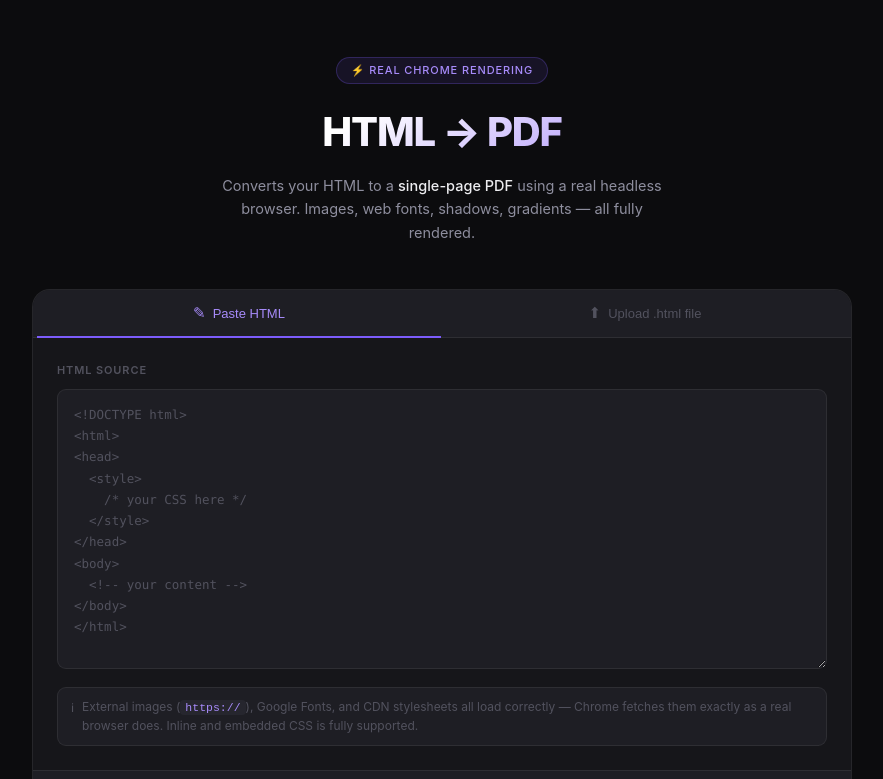
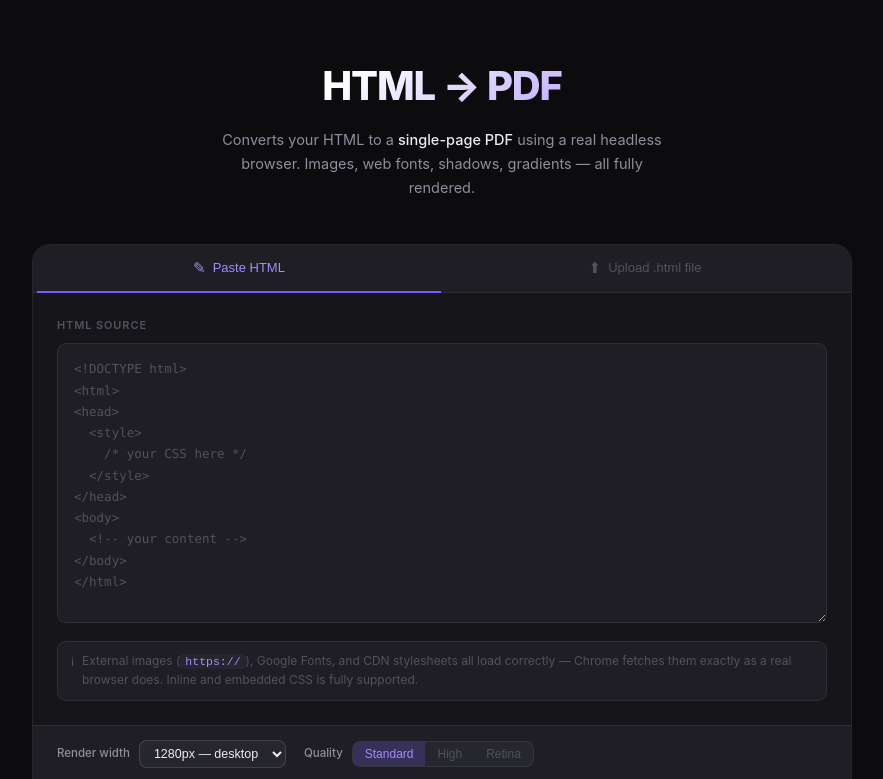
Before and after one commit to sfisosibanyoni/html-pdf-converter, a website: page index.html in a window 1280 px wide. Shown: the top 779 px of the page, without its empty margins (198-1081 px from the left). Drawn offline with Linux system fonts and the light colour scheme.

Commit message:
Remove 'Real Chrome rendering' badge from homepage

```diff
--- a/index.html
+++ b/index.html
@@ -317,8 +317,7 @@ select:focus { border-color: var(--accent); }
 <body>
 
 <div class="header">
-  <div class="badge">⚡ Real Chrome rendering</div>
-  <h1>HTML → PDF</h1>
+<h1>HTML → PDF</h1>
   <p class="subtitle">
     Converts your HTML to a <strong>single-page PDF</strong> using a real headless browser.
     Images, web fonts, shadows, gradients — all fully rendered.
```
